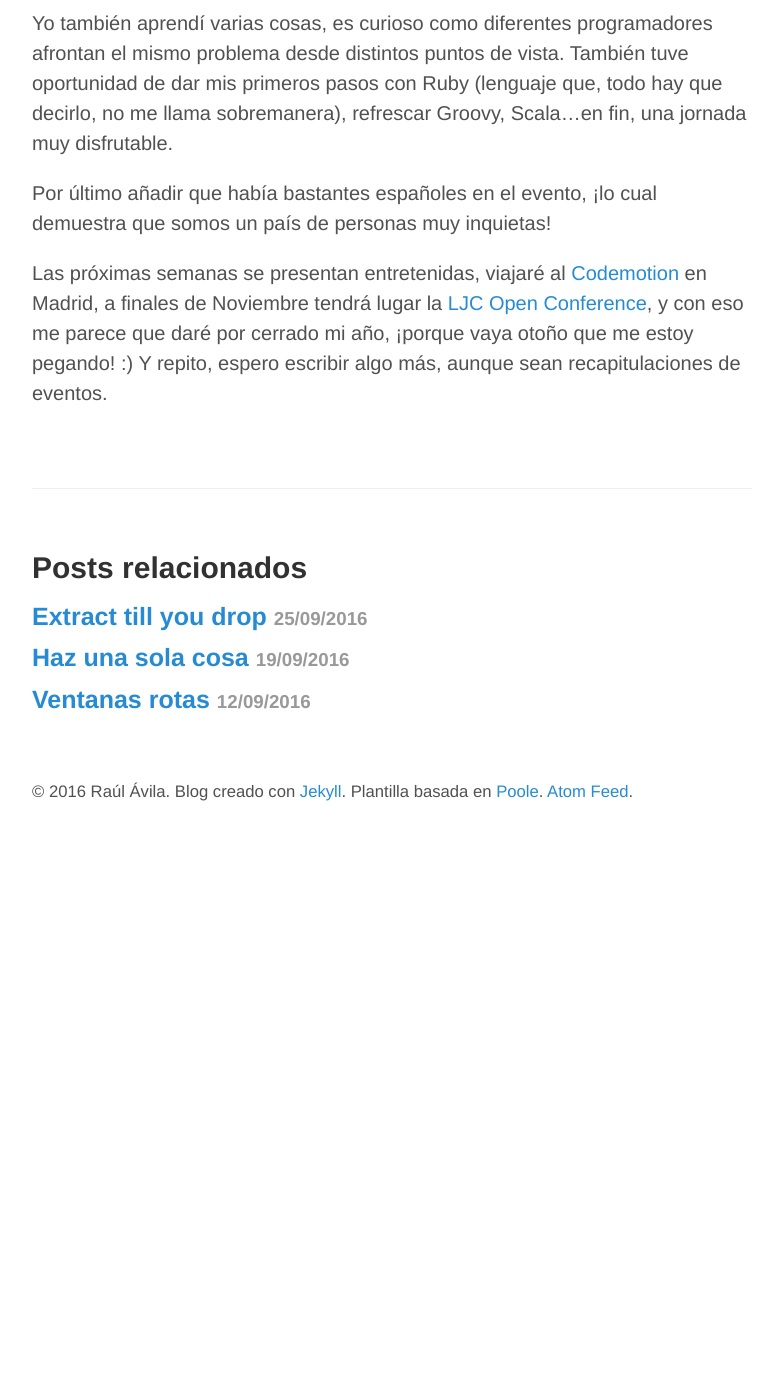
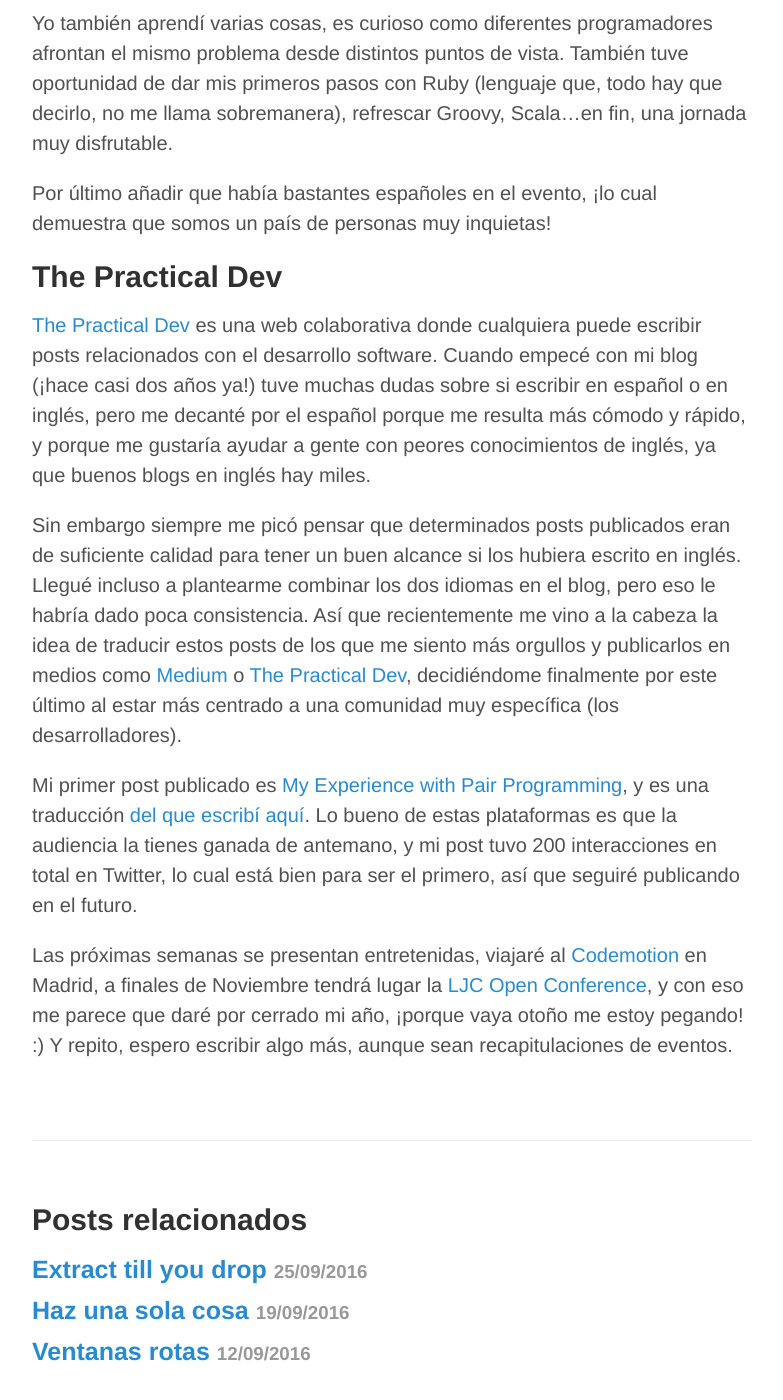
Before and after one commit to raulavila/blog-source-code, a Jekyll site: the page built from _posts/2016-11-12-perdon-por-la-ausencia.md, in a window 1280 px wide and 1400 px high, scrolled down 3431 px. Shown: the whole window, without its empty margins (248-1031 px from the left). Built offline with Jekyll 4.4.1, drawn with Linux system fonts in a browser that asks for light colours; comment, search, counter and statistics services are not loaded; before the commit the page ends 4236 px from its top, so only the background shows below that.

Commit message:
Perdón por la ausencia (2)

```diff
--- a/_posts/2016-11-12-perdon-por-la-ausencia.md
+++ b/_posts/2016-11-12-perdon-por-la-ausencia.md
@@ -52,4 +52,12 @@ Yo también aprendí varias cosas, es curioso como diferentes programadores afro
 
 Por último añadir que había bastantes españoles en el evento, ¡lo cual demuestra que somos un país de personas muy inquietas!
 
-Las próximas semanas se presentan entretenidas, viajaré al [Codemotion](https://2016.codemotion.es/) en Madrid, a finales de Noviembre tendrá lugar la [LJC Open Conference](https://sites.google.com/site/ljcopenconference/), y con eso me parece que daré por cerrado mi año, ¡porque vaya otoño que me estoy pegando! :) Y repito, espero escribir algo más, aunque sean recapitulaciones de eventos.
+## The Practical Dev
+
+[The Practical Dev](https://dev.to/) es una web colaborativa donde cualquiera puede escribir posts relacionados con el desarrollo software. Cuando empecé con mi blog (¡hace casi dos años ya!) tuve muchas dudas sobre si escribir en español o en inglés, pero me decanté por el español porque me resulta más cómodo y rápido, y porque me gustaría ayudar a gente con peores conocimientos de inglés, ya que buenos blogs en inglés hay miles.
+
+Sin embargo siempre me picó pensar que determinados posts publicados eran de suficiente calidad para tener un buen alcance si los hubiera escrito en inglés. Llegué incluso a plantearme combinar los dos idiomas en el blog, pero eso le habría dado poca consistencia. Así que recientemente me vino a la cabeza la idea de traducir estos posts de los que me siento más orgullos y publicarlos en medios como [Medium](https://medium.com/) o [The Practical Dev](https://dev.to/), decidiéndome finalmente por este último al estar más centrado a una comunidad muy específica (los desarrolladores).
+
+Mi primer post publicado es [My Experience with Pair Programming](https://dev.to/raulavila/my-experience-with-pair-programming), y es una traducción [del que escribí aquí](/2016/08/pair-programming/). Lo bueno de estas plataformas es que la audiencia la tienes ganada de antemano, y mi post tuvo 200 interacciones en total en Twitter, lo cual está bien para ser el primero, así que seguiré publicando en el futuro.
+
+Las próximas semanas se presentan entretenidas, viajaré al [Codemotion](https://2016.codemotion.es/) en Madrid, a finales de Noviembre tendrá lugar la [LJC Open Conference](https://sites.google.com/site/ljcopenconference/), y con eso me parece que daré por cerrado mi año, ¡porque vaya otoño me estoy pegando! :) Y repito, espero escribir algo más, aunque sean recapitulaciones de eventos.
```
